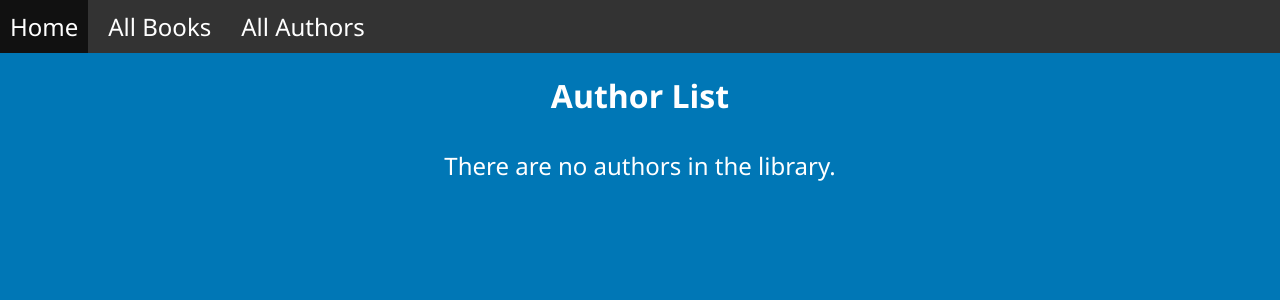
After one commit to VictoryMa8/more-django, a Django app: page /appone/authors/ in a window 1280 px wide. The commit adds this page. Shown: the top 300 px of the page. Run offline with Django 5.2, Linux system fonts and the light colour scheme; data that the repository does not hold is empty.

Commit message:
All authors and author_detail pages added

```diff
--- a/appone/static/css/styles.css
+++ b/appone/static/css/styles.css
@@ -9,10 +9,16 @@ body {
 
 body,
 li {
-  font-family: Verdana, Geneva, Tahoma, sans-serif;
+  font-family: 'Segoe UI', Tahoma, Geneva, Verdana, sans-serif;
+  list-style-type: none;
 }
 
-li {
+p {
+  margin: 10px;
+}
+
+li,
+p {
   font-size: 1.5rem;
 }
 
@@ -34,9 +40,44 @@ li {
   color: white;
   text-align: center;
   padding: 10px;
+  margin: 0 10px 0 0;
   text-decoration: none;
 }
 
 li a:hover {
   background-color: #111;
 }
+
+#booklist li {
+  padding: 10px;
+}
+
+#booklist li a {
+  text-decoration: underline;
+  padding: 10px;
+  color: #ffffff;
+}
+
+#booklist li a:hover {
+  background-color: #333;
+  border-radius: 10px;
+}
+
+#book-summary {
+  margin: 0 100px 0 100px;
+}
+
+.link {
+  text-decoration: underline;
+  padding: 10px;
+  color: #ffffff;
+}
+
+.link:hover {
+  background-color: #333;
+  border-radius: 10px;
+}
+
+#authorlist li {
+  padding: 5px;
+}
--- /dev/null
+++ b/appone/templates/author_list.html
@@ -0,0 +1,15 @@
+{% extends "basic.html" %} {% block content %}
+<h1>Author List</h1>
+{% if author_list %}
+<ul id="authorlist">
+  {% for author in author_list %}
+  <li>
+    <a class="link" href="{{ author.get_absolute_url }}"
+      >{{ author.first_name }}, {{author.last_name}}</a
+    >({{ author.date_of_birth}} - {{author.date_of_death}})
+  </li>
+  {% endfor %}
+</ul>
+{% else %}
+<p>There are no authors in the library.</p>
+{% endif %} {% endblock %}
--- a/appone/templates/basic.html
+++ b/appone/templates/basic.html
@@ -14,10 +14,28 @@
     <ul id="nav">
       <li><a href="{% url 'index' %}">Home</a></li>
       <li><a href="{% url 'books' %}">All Books</a></li>
-      <li><a href="">All Authors</a></li>
+      <li><a href="{% url 'authors' %}">All Authors</a></li>
     </ul>
     {% endblock %} {% block content %}
     <!-- default content text -->
-    {% endblock %}
+    {% endblock %} {% block pagination %} {% if is_paginated %}
+    <div class="pagination">
+      <span class="page-links">
+        {% if page_obj.has_previous %}
+        <a href="{{ request.path }}?page={{ page_obj.previous_page_number }}"
+          >previous</a
+        >
+        {% endif %}
+        <span class="page-current">
+          Page {{ page_obj.number }} of {{ page_obj.paginator.num_pages }}.
+        </span>
+        {% if page_obj.has_next %}
+        <a href="{{ request.path }}?page={{ page_obj.next_page_number }}"
+          >next</a
+        >
+        {% endif %}
+      </span>
+    </div>
+    {% endif %} {% endblock %}
   </body>
 </html>
--- a/appone/templates/book_list.html
+++ b/appone/templates/book_list.html
@@ -1,10 +1,10 @@
 {% extends "basic.html" %} {% block content %}
 <h1>Book List</h1>
 {% if book_list %}
-<ul>
+<ul id="booklist">
   {% for book in book_list %}
   <li>
-    <a href="{{ book.get_absolute_url }}">{{ book.title }}</a>
+    <a href="{{ book.get_absolute_url }}">{{ book.title }} >></a>
     ({{book.author}})
   </li>
   {% endfor %}
--- a/appone/templates/index.html
+++ b/appone/templates/index.html
@@ -6,12 +6,11 @@
   Welcome to the digital library, developed by
   <em>Victory</em>
 </p>
-<h2>Dynamic Content</h2>
 <p>The digital library has the following record counts:</p>
 <ul>
+  <li><strong>Authors:</strong> {{ num_authors }}</li>
   <li><strong>Unique Books:</strong> {{ num_books }}</li>
-  <li><strong>Copies:</strong> {{ num_instances }}</li>
+  <li><strong>Copies Total:</strong> {{ num_instances }}</li>
   <li><strong>Copies Available:</strong> {{ num_instances_available }}</li>
-  <li><strong>Authors:</strong> {{ num_authors }}</li>
 </ul>
 {% endblock %}
--- a/appone/urls.py
+++ b/appone/urls.py
@@ -6,4 +6,6 @@ urlpatterns = [
     path('', views.index, name='index'),
     path('books/', views.BookList.as_view(), name='books'),
     path('book/<int:pk>', views.BookDetail.as_view(), name='book-detail'),
+    path('authors/', views.AuthorList.as_view(), name='authors'),
+    path('author/<int:pk>', views.AuthorDetail.as_view(), name='author-detail'),
 ]
--- a/appone/views.py
+++ b/appone/views.py
@@ -31,8 +31,21 @@ def index(request):
 class BookList(generic.ListView):
     model = Book
     template_name = 'book_list.html'
+    paginate_by = 10
+    # With paginate_by, when we have >10 records, the view will start paginating the data it sends to the template
+    # The different pages are accessed using GET parameters — to access page 2 we use the URL /appone/books/?page=2
 
 class BookDetail(generic.DetailView):
     model = Book
     template_name = 'book_detail.html'
     context_object_name = 'book'
+
+class AuthorList(generic.ListView):
+    model = Author
+    template_name = 'author_list.html'
+    paginate_by = 10
+
+class AuthorDetail(generic.DetailView):
+    model = Author
+    template_name = 'author_detail.html'
+    context_object_name = 'author'
```
Also changed, not shown: appone/templates/author_detail.html (added, +24 -0 lines), appone/templates/book_detail.html (+9 -6 lines).
